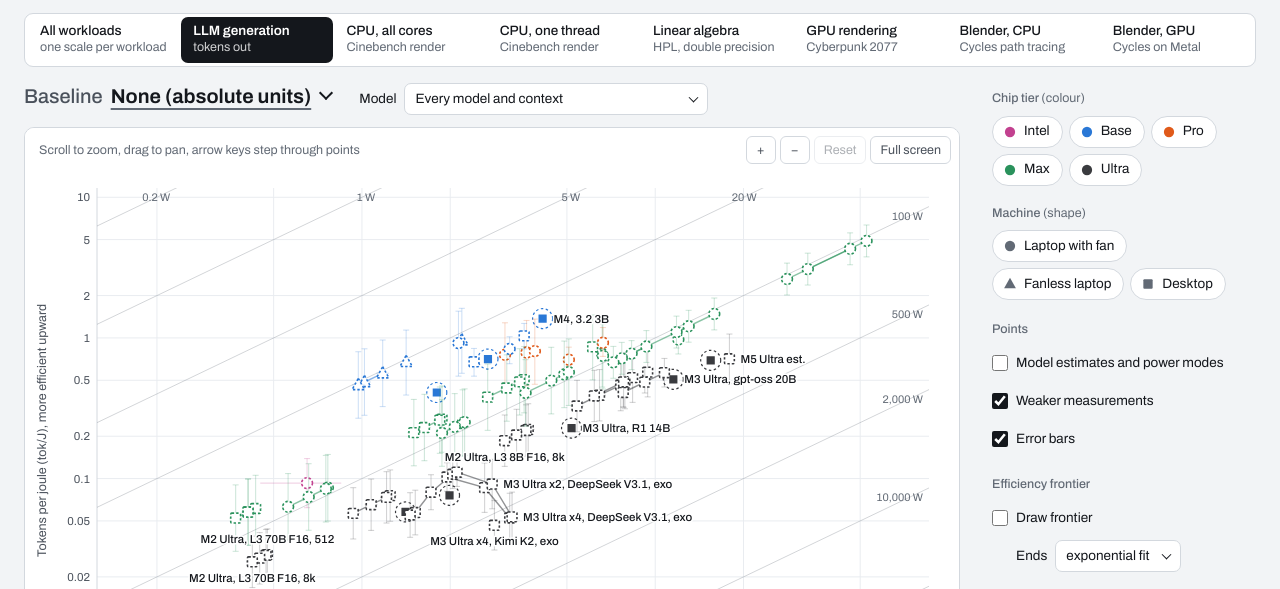
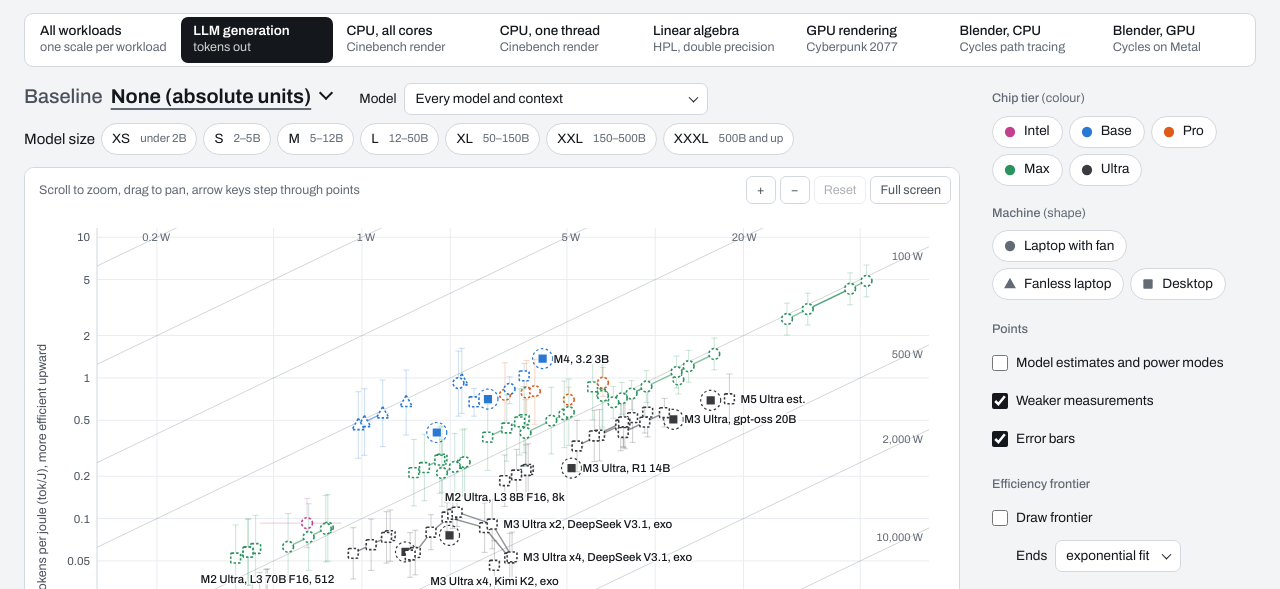
Before and after one commit to TonyXTYan/Apple-Silicon-Pareto-Frontier, a plain HTML site: page explorer/index.html in a window 1280 px wide. Shown: the part 140-729 px from the top of the page. Drawn offline with Linux system fonts and the light colour scheme.

Commit message:
Add model-size filter (XS to XXXL by total parameters) to the LLM tab
Co-Authored-By: Claude Opus 5.5 <noreply@anthropic.com>
Claude-Session: https://claude.ai/code/session_01KR62Lsf34Jq2HE6iFMvnyG

```diff
--- a/explorer/index.html
+++ b/explorer/index.html
@@ -78,6 +78,11 @@ header.top{display:flex;flex-direction:column;gap:8px}
 .vsbase .selw:has(select:focus-visible){outline:2px solid var(--focus);outline-offset:4px}
 .vsbase .vsx{font-size:13.5px;font-weight:400;font-stretch:100%;color:var(--ink2);line-height:1.4}
 .vsmod{font-size:13.5px}
+.vsize{flex-basis:100%;gap:6px}
+.vsize .chip{padding:3px 10px}
+.vsize .chip small{color:var(--ink3);font-size:11.5px;margin-left:4px}
+.vsize .chip:disabled{opacity:.4;cursor:default}
+@media (max-width:699px){.vsize .chip small{display:none}}
 
 .plot{--surface:var(--field);margin:0;border:1px solid var(--rule);border-radius:10px;background:var(--field);overflow:hidden}
 .chartwrap{position:relative;background:var(--field);padding:6px}
@@ -303,6 +308,7 @@ td .dot{display:inline-block;vertical-align:-3px;margin-right:7px}
   <div class="vs">
     <label class="basesel vsbase" for="base"><span class="vsl" id="basel">Relative to</span> <span class="selw"><span class="selv" id="basev" aria-hidden="true"></span><select id="base"></select></span><span class="vsx" id="basex" hidden></span></label>
     <label class="basesel vsmod" for="lmod" id="lmodw" hidden>Model <span class="selw"><select id="lmod"><option value="">Every model and context</option><option value="Llama 2 7B Q4_0">Llama 2 7B Q4_0, every chip</option><option value="Llama 3 8B Q4_K_M">Llama 3 8B Q4_K_M, by context</option><option value="Llama 3 8B F16">Llama 3 8B F16, by context</option><option value="Llama 3 70B Q4_K_M">Llama 3 70B Q4_K_M, by context</option><option value="Llama 3 70B F16">Llama 3 70B F16, by context</option><option value="set:mlx">MLX vs GGUF, same machine</option><option value="set:cluster">Mac Studio clusters (exo vs llama.cpp RPC)</option><option value="other">Other metered runs</option></select></span></label>
+    <div class="group vsize" id="lsizew" role="group" aria-labelledby="lsl" hidden><span class="gl" id="lsl">Model size</span></div>
   </div>
 
   <figure class="plot">
@@ -444,7 +450,7 @@ const WL={
    note:'Render speed is the Blender Open Data median for the GPU configuration named in the details. Wall power is 0.45 to 0.95 times the machine\'s Cyberpunk 2077 wall power, because Cycles keeps the GPU busy while the CPU idles, unlike a game. Ultra and older-chip power comes from the model and carries its 40% error on top.'},
 };
 const TIERS=['Intel','base','Pro','Max','Ultra'], FORMS=[['laptop','Laptop with fan'],['fanless','Fanless laptop'],['desktop','Desktop']];
-const S={hmode:'rel',mshow:'both',munc:true,mest:true,w:'llm',tiers:new Set(TIERS),forms:new Set(FORMS.map(f=>f[0])),est:false,err:true,flg:true,
+const S={lsize:new Set(['XS','S','M','L','XL','XXL','XXXL']),hmode:'rel',mshow:'both',munc:true,mest:true,w:'llm',tiers:new Set(TIERS),forms:new Set(FORMS.map(f=>f[0])),est:false,err:true,flg:true,
   base:null,ffit:'exp',preview:null,pin:null,hover:null,sort:['e',-1],pts:[]};
 const $=id=>document.getElementById(id), NS='http://www.w3.org/2000/svg';
 function el(n,a,t){const e=document.createElementNS(NS,n);for(const k in a)e.setAttribute(k,a[k]);if(t!=null)e.textContent=t;return e}
@@ -474,7 +480,11 @@ function derive(){const abs=!curBase(),b=curBase(),out=[];const q=(v,d)=>v==null
       x:r.x/br.x,e:r.e/br.e,xlo:q(r.xlo,br.x),xhi:q(r.xhi,br.x),elo:q(r.elo,br.e),ehi:q(r.ehi,br.e),p:r.p/br.p,br});out.push(d)}return out}
 function pool(w){return w==='all'?derive():ALL.filter(r=>r.w===w&&(S.est||!r.est||r.pe))}
 const mshape=r=>S.w==='all'&&r.ow?WSHAPE[r.ow]:r.form;
-function visible(){return pool(S.w).filter(r=>S.tiers.has(r.tier)&&S.forms.has(r.form)&&(S.flg||r.q==='A'||r.est)&&(S.w!=='llm'||!S.lmod||(S.lmod==='other'?!r.set&&r.model!=='Llama 2 7B Q4_0':S.lmod.startsWith('set:')?r.set===S.lmod.slice(4):r.model===S.lmod&&r.set!=='mlx'&&r.set!=='cluster')))}
+const SIZES=[['XS',0,2,'under 2B'],['S',2,5,'2–5B'],['M',5,12,'5–12B'],['L',12,50,'12–50B'],['XL',50,150,'50–150B'],['XXL',150,500,'150–500B'],['XXXL',500,1e9,'500B and up']];
+function pcount(r){const m=/(\d+(?:\.\d+)?)\s*([BT])\b/.exec(r.model||'');return m?+m[1]*(m[2]==='T'?1000:1):null}
+function psize(r){const b=pcount(r);if(b==null)return null;const z=SIZES.find(z=>b>=z[1]&&b<z[2]);return z?z[0]:null}
+function sizeOK(r){if(S.w!=='llm')return true;const z=psize(r);return !z||S.lsize.has(z)}
+function visible(){return pool(S.w).filter(r=>sizeOK(r)&&S.tiers.has(r.tier)&&S.forms.has(r.form)&&(S.flg||r.q==='A'||r.est)&&(S.w!=='llm'||!S.lmod||(S.lmod==='other'?!r.set&&r.model!=='Llama 2 7B Q4_0':S.lmod.startsWith('set:')?r.set===S.lmod.slice(4):r.model===S.lmod&&r.set!=='mlx'&&r.set!=='cluster')))}
 function curBase(){return S.preview||S.base}
 // baseline value for workload w (and LLM model)
 function baseRow(w,b,model,allowEst){if(!b)return null;const ae=allowEst==null?S.est:allowEst;let c=ALL.filter(r=>r.w===w&&r.ck===ck(b.chip)&&!r.ex&&!r.mode&&(!r.est||ae||r.pe));
@@ -707,7 +717,7 @@ $('chart').addEventListener('pointermove',e=>{if(e.pointerType==='touch')return;
 $('chart').addEventListener('pointerleave',e=>{if(e.pointerType==='touch')return;const kp=S.kbd&&S.pts.find(q=>q.r===S.kf);S.hover=kp?kp.r:null;kp?showTip(kp,'key'):hideTip();drawFocus()});
 $('chart').addEventListener('pointerdown',e=>{S.ptype=e.pointerType},true);
 document.addEventListener('pointerdown',e=>{if(!$('wrap').contains(e.target))hideTip()});
-function viewKey(){const b=curBase();return S.w+'|'+(b?b.chip+'|'+(b.dev||''):'')+'|'+(S.lmod||'')}
+function viewKey(){const b=curBase();return S.w+'|'+(b?b.chip+'|'+(b.dev||''):'')+'|'+(S.lmod||'')+'|'+[...S.lsize].join()}
 function zoomBy(f,cx,cy){const {x0,x1,y0,y1}=G,{m,W,H}=G;const fx=cx==null?.5:(cx-m.l)/(W-m.l-m.r),fy=cy==null?.5:(H-m.b-cy)/(H-m.t-m.b);
   const lx0=Math.log(x0),lx1=Math.log(x1),ly0=Math.log(y0),ly1=Math.log(y1),px=lx0+fx*(lx1-lx0),py=ly0+fy*(ly1-ly0);
   const a=S.auto,lim=(lo,hi,alo,ahi)=>{const span=Math.min(hi-lo,(ahi-alo)*1.6);return [lo,lo+span]};
@@ -937,7 +947,7 @@ $('loo').addEventListener('pointermove',looTip);$('loo').addEventListener('point
 $('loo').addEventListener('pointerleave',()=>{$('lootip').hidden=true;const hl=$('loohl');if(hl)hl.textContent=''});
 $('looBig').addEventListener('click',()=>{S.looBig=!S.looBig;$('loofig').parentNode.classList.toggle('wide',S.looBig);$('looBig').textContent=S.looBig?'Shrink plot':'Enlarge plot';looPlot()});
 /* ---------- wiring ---------- */
-function all(){const w=WL[S.w];syncBaseSel();$('lmodw').hidden=S.w!=='llm';const cb=curBase();
+function all(){const w=WL[S.w];syncBaseSel();$('lmodw').hidden=S.w!=='llm';$('lsizew').hidden=S.w!=='llm';if(S.w==='llm')syncSizes();const cb=curBase();
   $('finding').textContent=S.w==='all'&&cb?'Every workload as a ratio to the '+cb.chip+(cb.dev?' '+cb.dev:'')+' on the same workload: right is faster, up is more work per joule, and each diagonal is a constant ratio of wall power. Against the last Intel MacBook Pro 16, Apple Silicon does roughly 2 to 7 times the CPU work per joule, 3 to 8 times on one thread and 5 to 11 times on LLM generation, while running from about as fast to roughly 25 times faster. Hover a point to draw lines to the same chip on its other workloads; choose None as the baseline for absolute units with one scale per workload.':w.finding;$('wnote').textContent=w.note;
   {const b=curBase();if(b){const miss=(S.w==='all'?WS5:[S.w]).filter(k=>!baseRow(k,b,k==='llm'?'Llama 2 7B Q4_0':null));if(miss.length)$('wnote').textContent+=' Not shown against '+b.chip+': '+miss.map(k=>WL[k].tab).join(', ')+', which have no reading for it. Pick an Apple baseline or None to see them.'}}
   document.querySelectorAll('.tab').forEach(t=>{const on=t.dataset.w===S.w;t.setAttribute('aria-selected',on);t.tabIndex=on?0:-1;
@@ -955,6 +965,10 @@ $('err').addEventListener('change',e=>{S.err=e.target.checked;render();looPlot()
 $('flg').addEventListener('change',e=>{S.flg=e.target.checked;all()});
 $('front').addEventListener('change',e=>{S.front=e.target.checked;render();readout()});
 $('lmod').addEventListener('change',e=>{S.lmod=e.target.value;S.pin=null;all()});
+for(const [z,,,t] of SIZES){const b=h('button',{type:'button',class:'chip','aria-pressed':'true','data-size':z,title:t+' parameters (total, so mixture-of-experts models count all experts)'},z);b.appendChild(h('small',null,t));
+  b.addEventListener('click',()=>{if(S.lsize.has(z))S.lsize.delete(z);else S.lsize.add(z);S.pin=null;all()});$('lsizew').appendChild(b)}
+function syncSizes(){const all7=new Set(SIZES.map(z=>z[0])),keep=S.lsize;S.lsize=all7;const n={};for(const r of visible()){const z=psize(r);if(z)n[z]=(n[z]||0)+1}S.lsize=keep;
+  document.querySelectorAll('#lsizew [data-size]').forEach(b=>{const z=b.dataset.size;b.setAttribute('aria-pressed',S.lsize.has(z));b.disabled=!n[z];b.setAttribute('aria-label',z+', '+(SIZES.find(x=>x[0]===z)[3])+', '+(n[z]||0)+' points')})}
 $('ffit').addEventListener('change',e=>{S.ffit=e.target.value;if(!S.front){S.front=true;$('front').checked=true}render();readout()});
 $('est').addEventListener('change',e=>{S.est=e.target.checked;syncBaseSel();all()});
 $('st1').textContent=DATA.stitch.all;$('st2').textContent=DATA.stitch.one;
```
Also changed, not shown: explorer/template.html (+18 -4 lines), 1 other file.
